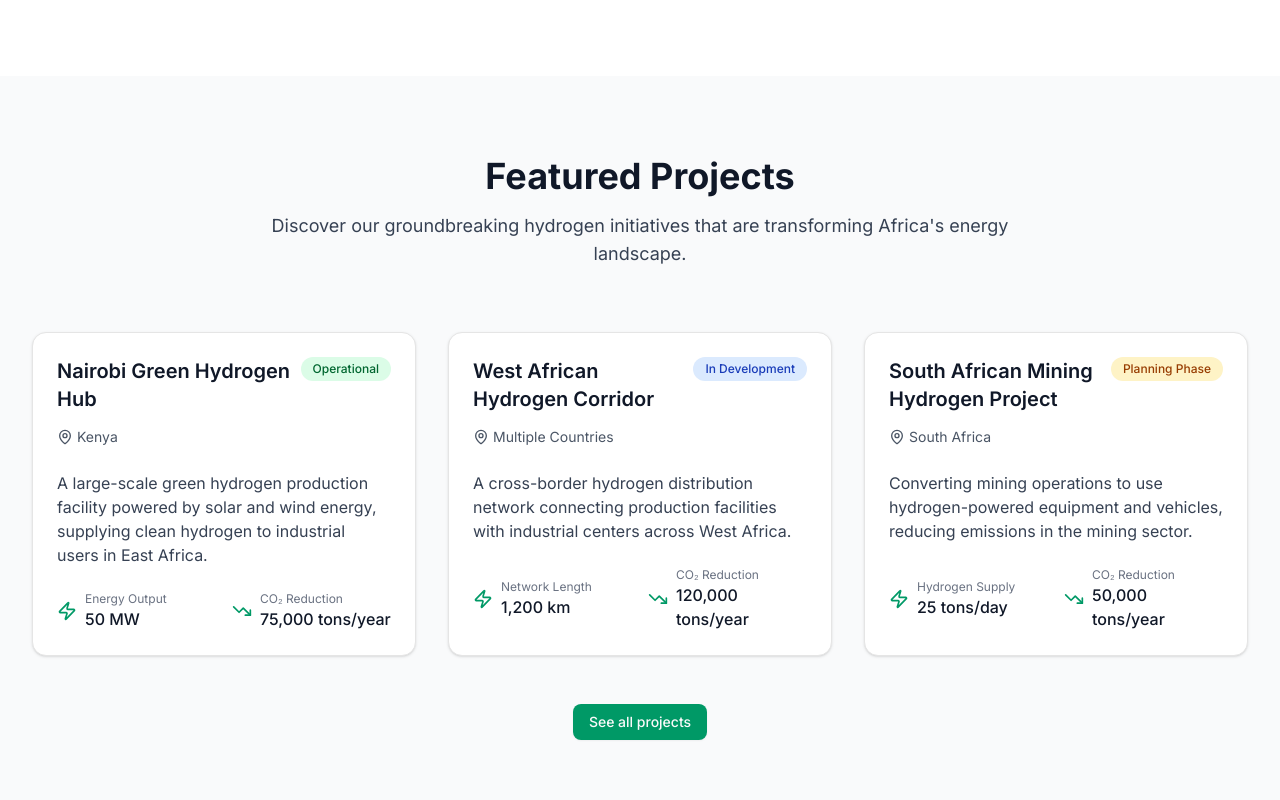
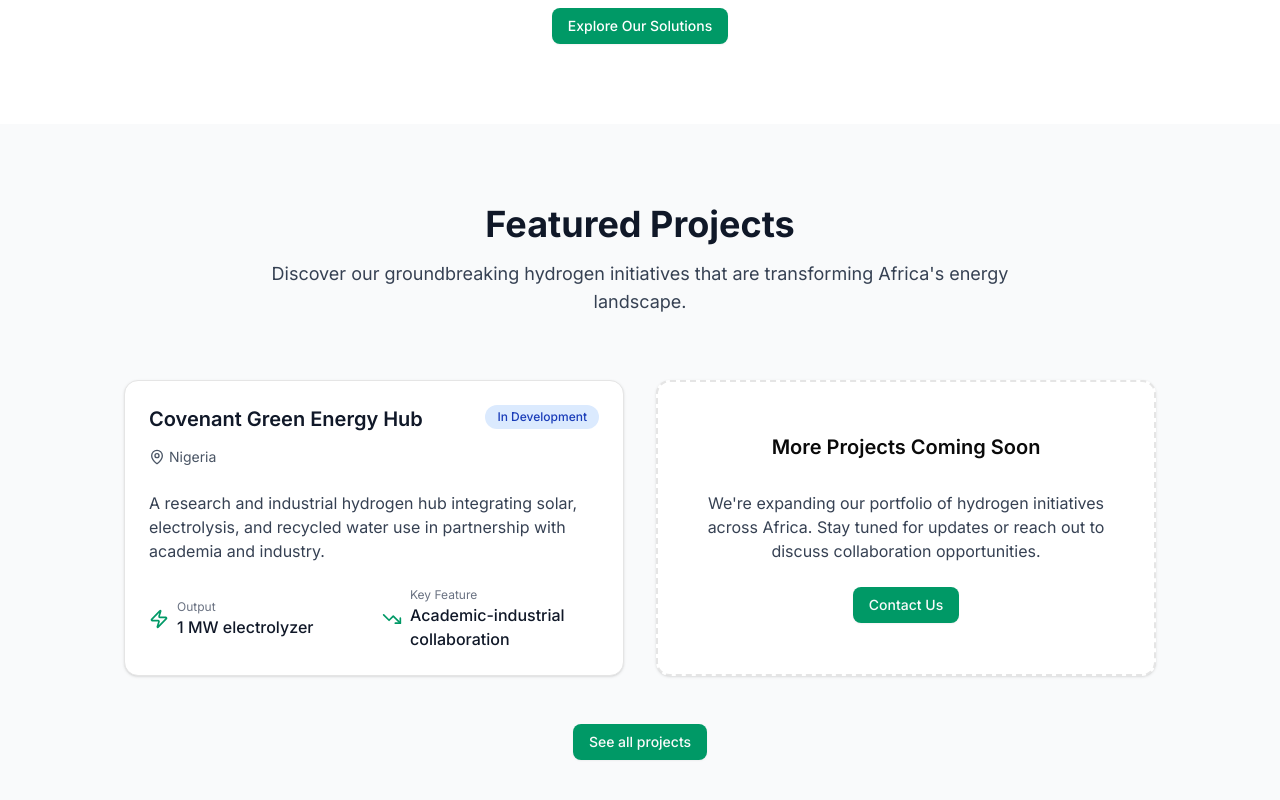
Before and after one commit to CrossAfrique/Crossafrique, a Next.js app: page / in a window 1280 px wide. Shown: the part 3106-3906 px from the top of the page. Built offline with nearby package versions, Linux system fonts and the light colour scheme.

Commit message:
update featured projects section textual content

```diff
--- a/src/app/_components/landing-page/featured-projects.tsx
+++ b/src/app/_components/landing-page/featured-projects.tsx
@@ -8,61 +8,23 @@ import Link from "next/link";
 
 const FEATURED_PROJECTS = [
 	{
-		name: "Nairobi Green Hydrogen Hub",
-		location: "Kenya",
+		name: "Covenant Green Energy Hub",
+		location: "Nigeria",
 		description:
-			"A large-scale green hydrogen production facility powered by solar and wind energy, supplying clean hydrogen to industrial users in East Africa.",
+			"A research and industrial hydrogen hub integrating solar, electrolysis, and recycled water use in partnership with academia and industry.",
 		metrics: [
 			{
 				icon: <Zap className="w-5 h-5 text-emerald-600" />,
-				label: "Energy Output",
-				value: "50 MW",
+				label: "Output",
+				value: "1 MW electrolyzer",
 			},
 			{
 				icon: <TrendingDown className="w-5 h-5 text-emerald-600" />,
-				label: "CO₂ Reduction",
-				value: "75,000 tons/year",
-			},
-		],
-		status: "Operational",
-	},
-	{
-		name: "West African Hydrogen Corridor",
-		location: "Multiple Countries",
-		description:
-			"A cross-border hydrogen distribution network connecting production facilities with industrial centers across West Africa.",
-		metrics: [
-			{
-				icon: <Zap className="w-5 h-5 text-emerald-600" />,
-				label: "Network Length",
-				value: "1,200 km",
-			},
-			{
-				icon: <TrendingDown className="w-5 h-5 text-emerald-600" />,
-				label: "CO₂ Reduction",
-				value: "120,000 tons/year",
+				label: "Key Feature",
+				value: "Academic-industrial collaboration",
 			},
 		],
 		status: "In Development",
-	},
-	{
-		name: "South African Mining Hydrogen Project",
-		location: "South Africa",
-		description:
-			"Converting mining operations to use hydrogen-powered equipment and vehicles, reducing emissions in the mining sector.",
-		metrics: [
-			{
-				icon: <Zap className="w-5 h-5 text-emerald-600" />,
-				label: "Hydrogen Supply",
-				value: "25 tons/day",
-			},
-			{
-				icon: <TrendingDown className="w-5 h-5 text-emerald-600" />,
-				label: "CO₂ Reduction",
-				value: "50,000 tons/year",
-			},
-		],
-		status: "Planning Phase",
 	},
 ];
 
@@ -86,10 +48,37 @@ const FeaturedProjects = () => {
 					</p>
 				</motion.div>
 
-				<div className="grid grid-cols-1 md:grid-cols-2 lg:grid-cols-3 gap-8">
+				<div className="grid grid-cols-1 md:grid-cols-2 gap-8 max-w-max mx-auto">
 					{FEATURED_PROJECTS.map((project, index) => (
 						<ProjectCard key={project.name} project={project} index={index} />
 					))}
+
+					{/* Placeholder for upcoming projects */}
+					<motion.div
+						initial={{ opacity: 0, y: 30 }}
+						whileInView={{ opacity: 1, y: 0 }}
+						transition={{ duration: 0.6, delay: 0.2 }}
+						viewport={{ once: true }}
+						className="max-w-[500px]"
+					>
+						<Card className="h-full border-dashed border-2 flex flex-col justify-center items-center text-center p-0">
+							<CardHeader className="w-full">
+								<CardTitle className="text-xl font-semibold">
+									More Projects Coming Soon
+								</CardTitle>
+							</CardHeader>
+							<CardContent>
+								<p className="text-gray-700 dark:text-gray-300 mb-6">
+									We&#39;re expanding our portfolio of hydrogen initiatives
+									across Africa. Stay tuned for updates or reach out to discuss
+									collaboration opportunities.
+								</p>
+								<Button asChild className="bg-emerald-600 hover:bg-emerald-700">
+									<Link href="/contact">Contact Us</Link>
+								</Button>
+							</CardContent>
+						</Card>
+					</motion.div>
 				</div>
 
 				<div className="text-center mt-12">
@@ -115,6 +104,7 @@ function ProjectCard({
 			whileInView={{ opacity: 1, y: 0 }}
 			transition={{ duration: 0.6, delay: index * 0.2 }}
 			viewport={{ once: true }}
+			className="max-w-[500px]"
 		>
 			<Card className="h-full hover:shadow-lg transition-shadow duration-300">
 				<CardHeader>
--- a/src/app/_components/landing-page/our-solutions.tsx
+++ b/src/app/_components/landing-page/our-solutions.tsx
@@ -61,7 +61,7 @@ const OurSolutions = () => {
 					</p>
 				</motion.div>
 
-				<div className="grid grid-cols-1 md:grid-cols-2 gap-8">
+				<div className="grid grid-cols-1 md:grid-cols-2 gap-8 max-w-max mx-auto">
 					{solutions.map((solution, index) => (
 						<motion.div
 							key={solution.title}
@@ -69,6 +69,7 @@ const OurSolutions = () => {
 							whileInView={{ opacity: 1, y: 0 }}
 							transition={{ duration: 0.6, delay: index * 0.2 }}
 							viewport={{ once: true }}
+							className="max-w-[500px]"
 						>
 							<Card className="overflow-hidden h-full hover:shadow-lg transition-shadow duration-300 p-0">
 								<div className="relative h-60">
```
